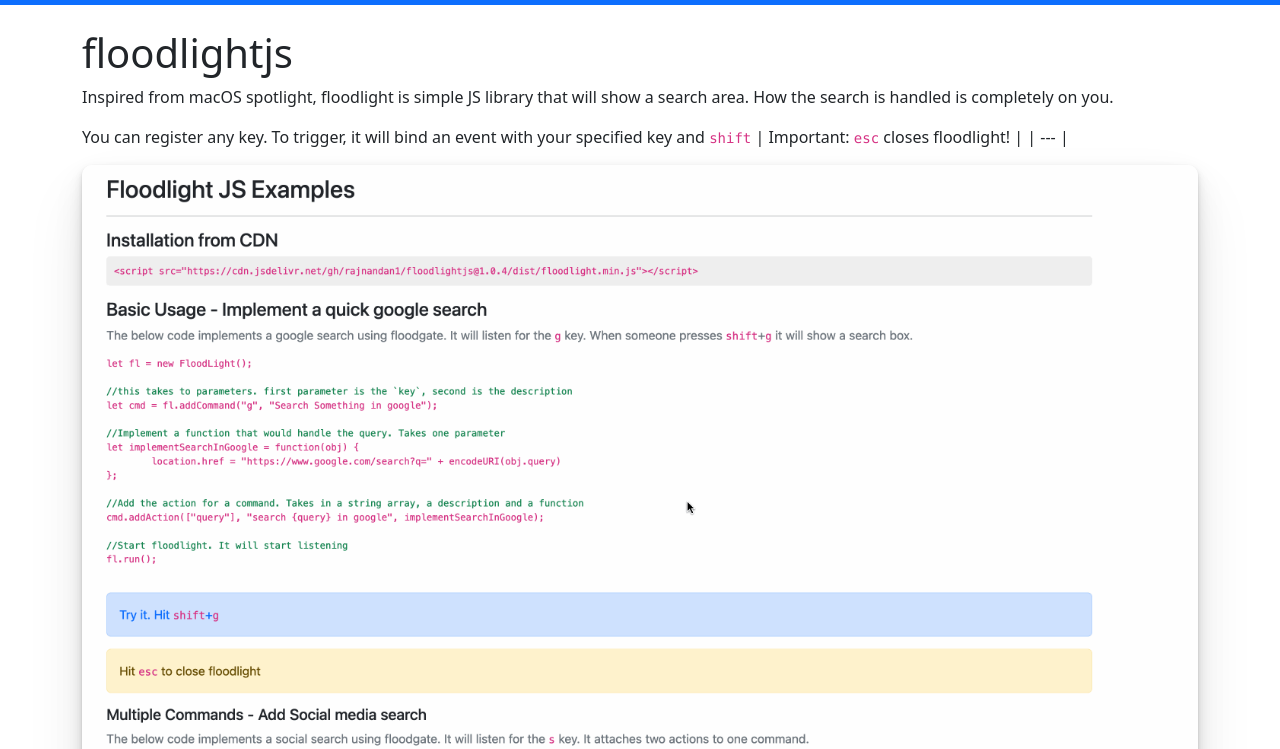
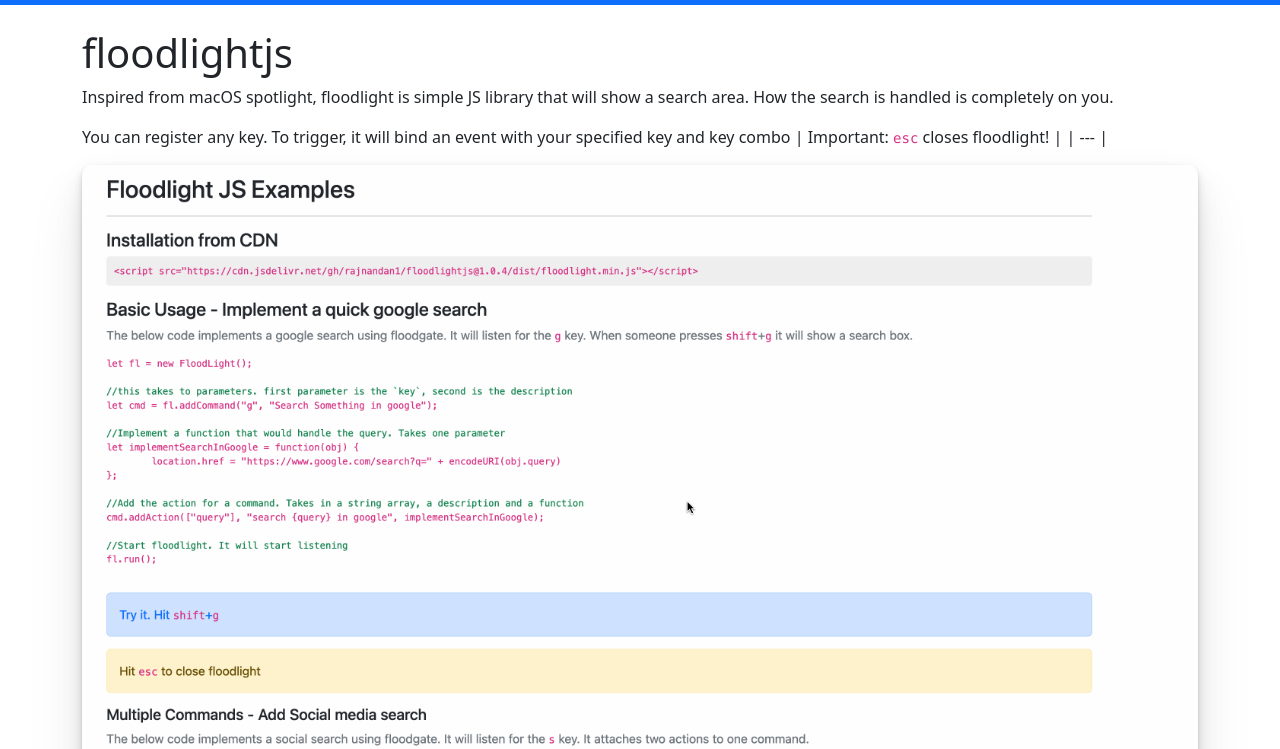
Before and after one commit to rajnandan1/floodlightjs, a website: page index.html in a window 1280 px wide. Shown: the part 51-800 px from the top of the page. Drawn offline with nearby package versions, Linux system fonts and the light colour scheme.

Commit message:
updated readme

```diff
--- a/index.html
+++ b/index.html
@@ -55,7 +55,7 @@
 		<br>
 		<h1 id="floodlightjs">floodlightjs</h1>
 <p>Inspired from macOS spotlight, floodlight is simple JS library that will show a search area. How the search is handled is completely on you.</p>
-<p>You can register any key. To trigger, it will bind an event with your specified key and <code>shift</code>
+<p>You can register any key. To trigger, it will bind an event with your specified key and key combo
 | Important: <code>esc</code> closes floodlight! |
 | --- |</p>
 <p align="center">
```
Also changed, not shown: README.md.
